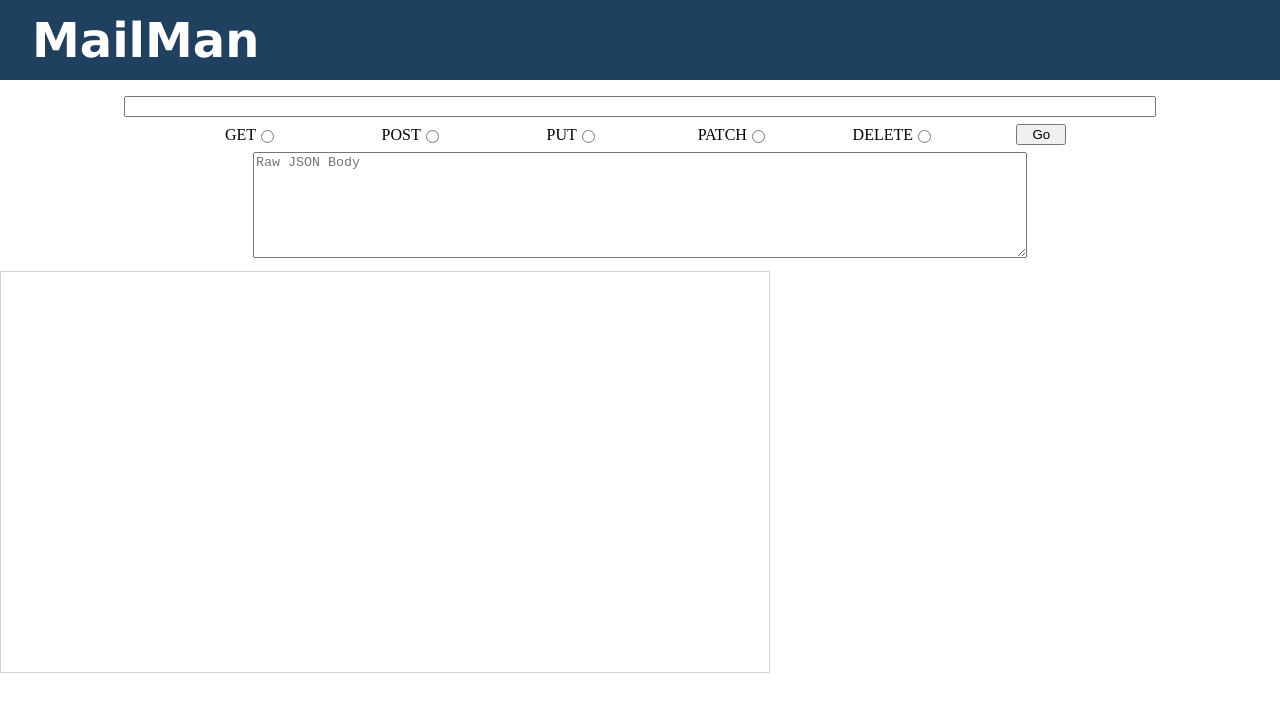
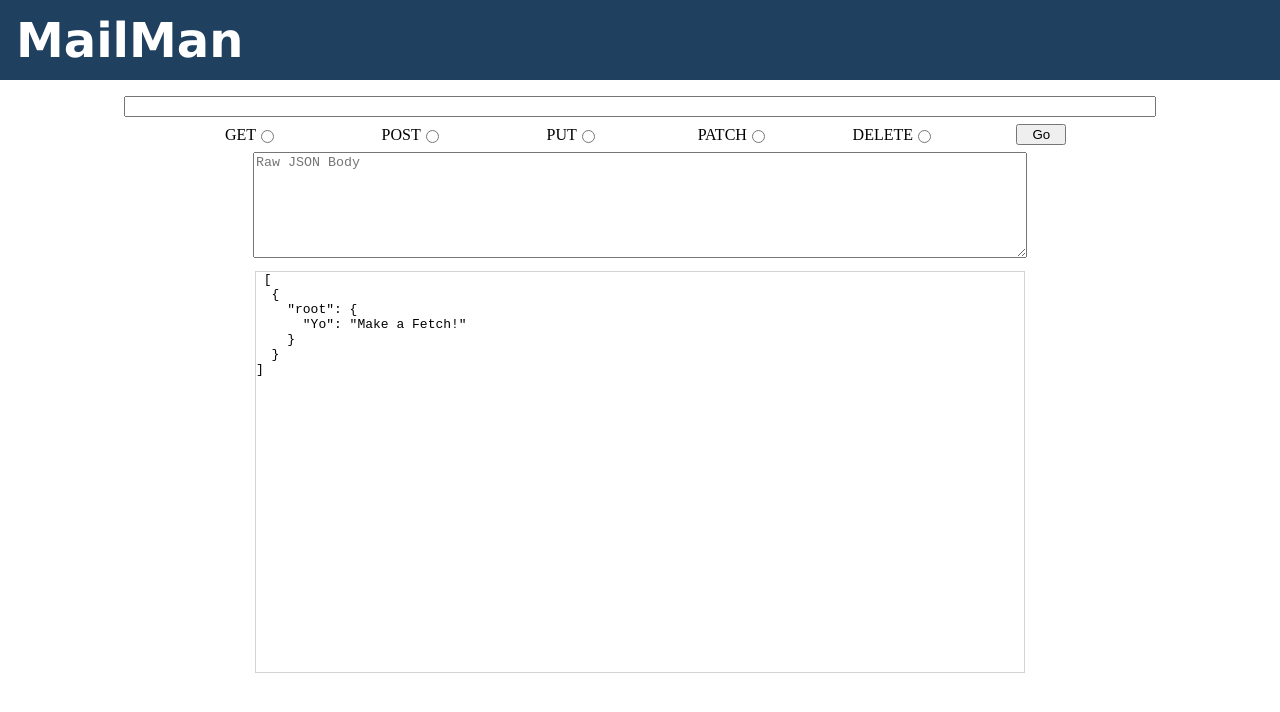
Before and after one commit to chase-abbott/postman-clone, a React app: page / in a window 1280 px wide. Shown: the top 712 px of the page. Built offline with nearby package versions, Linux system fonts and the light colour scheme.

Commit message:
results of get requests displayed

```diff
--- a/src/components/results/Results.jsx
+++ b/src/components/results/Results.jsx
@@ -1,16 +1,22 @@
 import React from 'react';
 import styled from 'styled-components';
+import PropTypes from 'prop-types';
 
 const ResultsArea = styled.pre`
 background-color: white;
 height: 50vh;
 border: 1px solid lightgray;
 width: 60%;
+overflow: auto;
 `;
 
 
-const Results = () => {
-  return <ResultsArea/>;
+const Results = ({ data }) => {
+  return <ResultsArea> {JSON.stringify(data, null, 2) } </ResultsArea>;
+};
+
+Results.propTypes = {
+  data: PropTypes.array.isRequired
 };
 
 export default Results;
--- a/src/containers/RequestCointainer.jsx
+++ b/src/containers/RequestCointainer.jsx
@@ -4,6 +4,9 @@ import Results from '../components/results/Results.jsx';
 import Search from '../components/search/Search.jsx';
 
 const Body = styled.div`
+display: flex;
+flex-direction: column;
+align-items: center;
 width: 100%;
 height: 100%
 `;
@@ -28,11 +31,13 @@ export default class RequestContainer extends Component {
     urlInput: '',
     method: '',
     body: '',
-    data: {
-      'root': {
-        'Yo': 'Make a Fetch!'
+    data: [
+      {
+        'root': {
+          'Yo': 'Make a Fetch!'
+        }
       }
-    },
+    ],
   }
 
   handleTextChange = ({ target }) => {
@@ -82,7 +87,7 @@ export default class RequestContainer extends Component {
           body={this.state.body}
           onBodyChange={this.handleBodyChange}/>
 
-        <Results/>
+        <Results data={this.state.data}/>
       </Body>
     );
   }
```
